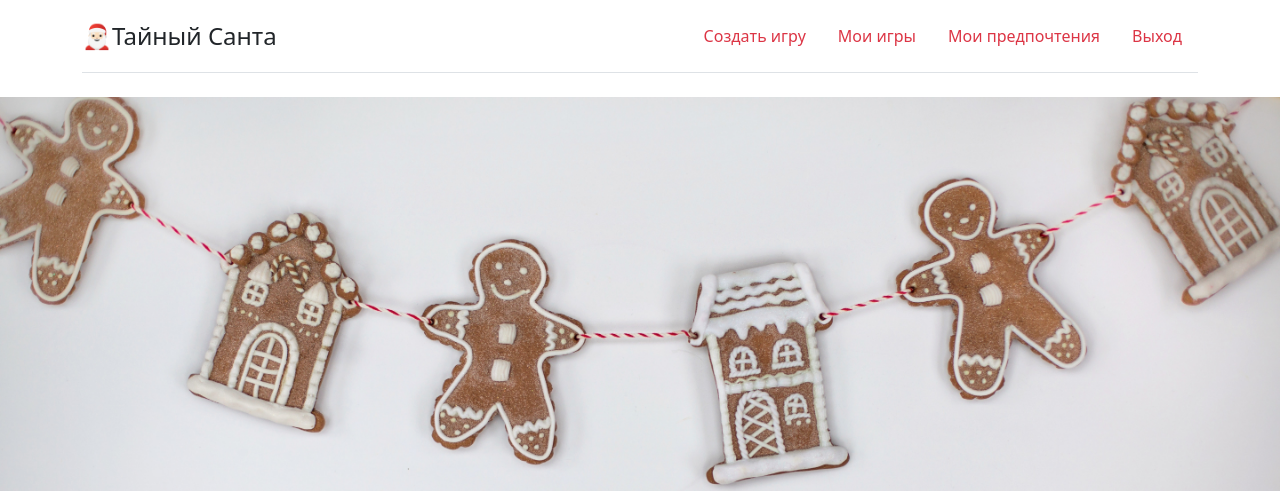
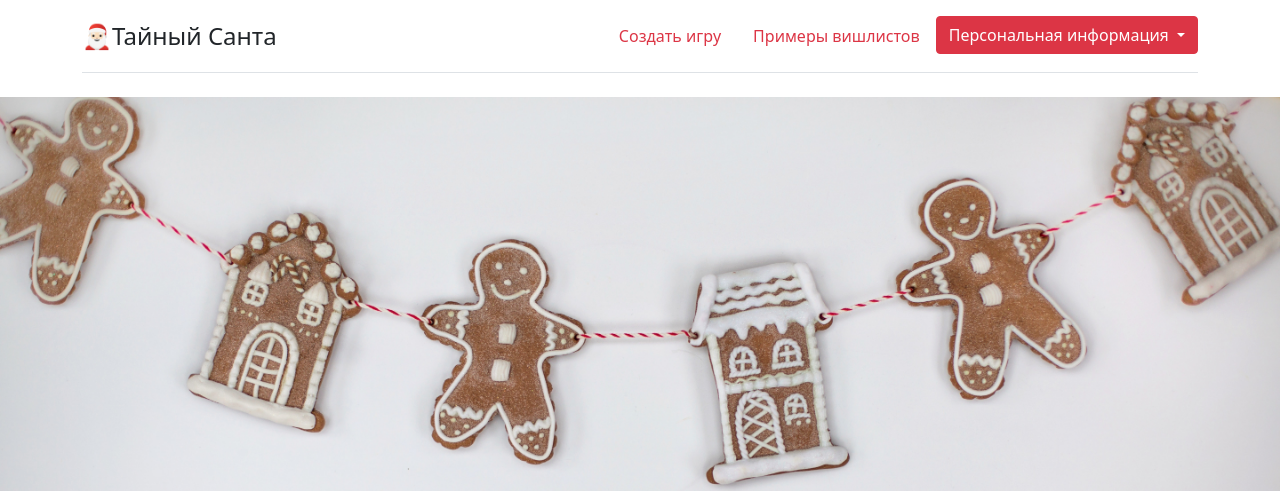
Before and after one commit to Alex-Men-VL/santa_secret, a Django app: page /new_game/ in a window 1280 px wide. Shown: the top 491 px of the page. Run offline with Django 4.2, Linux system fonts and the light colour scheme; the visitor is signed in with stand-in values (Sample User, id 1); parts of the project's set-up code (start-up, migrations or seed data) failed here and were passed over.

Commit message:
Change header buttons

```diff
--- a/templates/base.html
+++ b/templates/base.html
@@ -19,9 +19,17 @@
       <ul class="nav nav-pills">
         {% if request.user.is_authenticated %}
           <li class="nav-item"><a href="{% url 'new_game' %}" class="nav-link"><span class="text-danger">Создать игру</span></a></li>
-          <li class="nav-item"><a href="{% url 'user_games' %}" class="nav-link"><span class="text-danger">Мои игры</span></a></li>
-          <li class="nav-item"><a href="{% url 'user_preferences' pk=request.user.id %}" class="nav-link"><span class="text-danger">Мои предпочтения</span></a></li>
-          <li class="nav-item"><a href="{% url 'logout' %}" class="nav-link"><span class="text-danger">Выход</span></a></li>
+          <li class="nav-item"><a href="{% url 'new_game' %}" class="nav-link"><span class="text-danger">Примеры вишлистов</span></a></li>
+          <div class="dropdown">
+            <button class="btn btn-danger dropdown-toggle" type="button" id="dropdownMenuButton1" data-bs-toggle="dropdown" aria-expanded="false">
+              Персональная информация
+            </button>
+            <ul class="dropdown-menu" aria-labelledby="dropdownMenu2">
+              <li class="dropdown-item"><a href="{% url 'user_games' %}" class="nav-link"><span class="text-danger">Мои игры</span></a></li>
+              <li class="dropdown-item"><a href="{% url 'user_preferences' pk=request.user.id %}" class="nav-link"><span class="text-danger">Мои предпочтения</span></a></li>
+              <li class="dropdown-item"><a href="{% url 'logout' %}" class="nav-link"><span class="text-danger">Выход</span></a></li>
+            </ul>
+          </div>
         {% else %}
           <li class="nav-item"><a href="{% url 'login' %}?next={{ next }}" class="nav-link"><span class="text-danger">Вход и регистрация</span></a></li>
         {% endif %}
```
